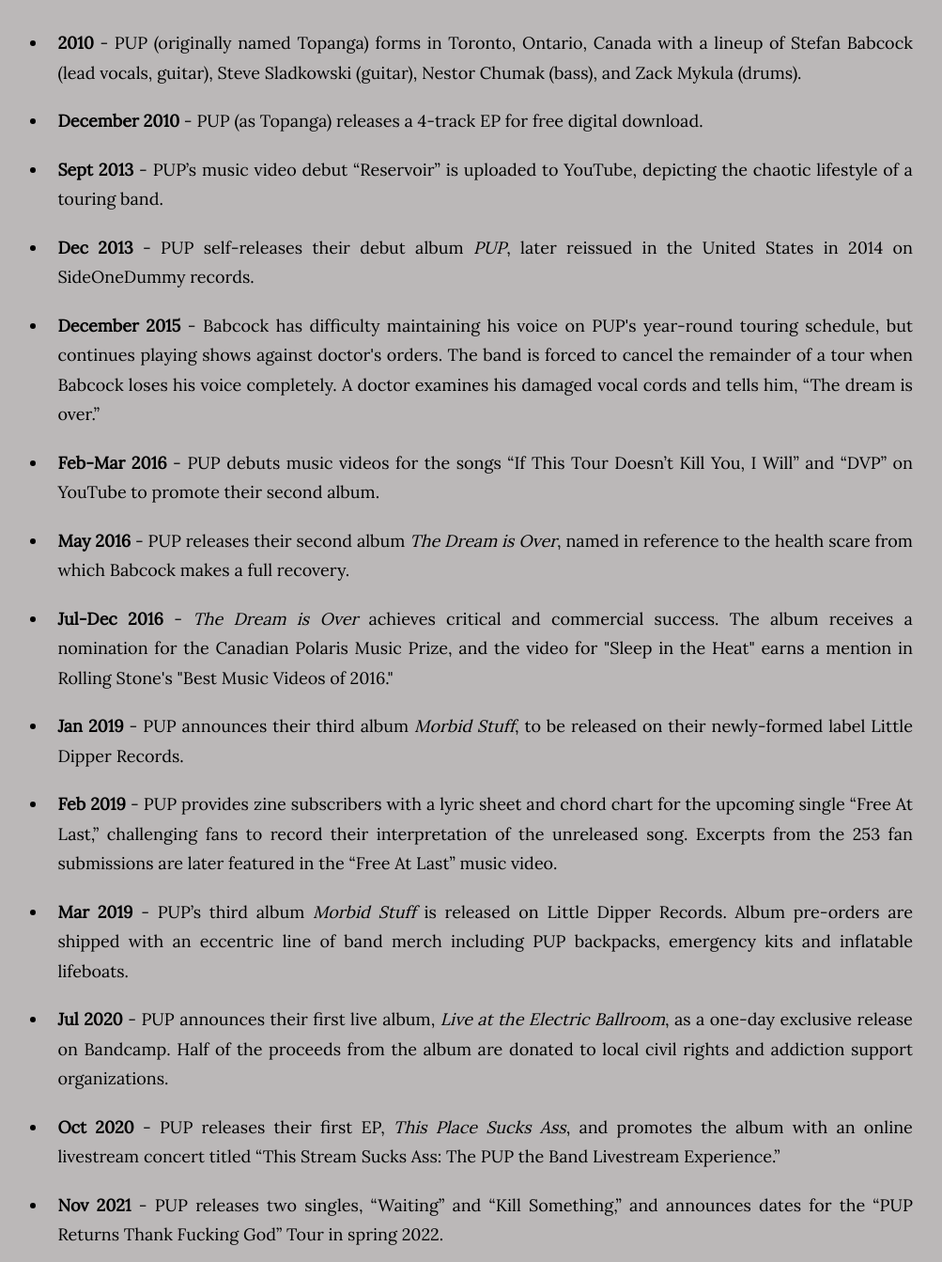
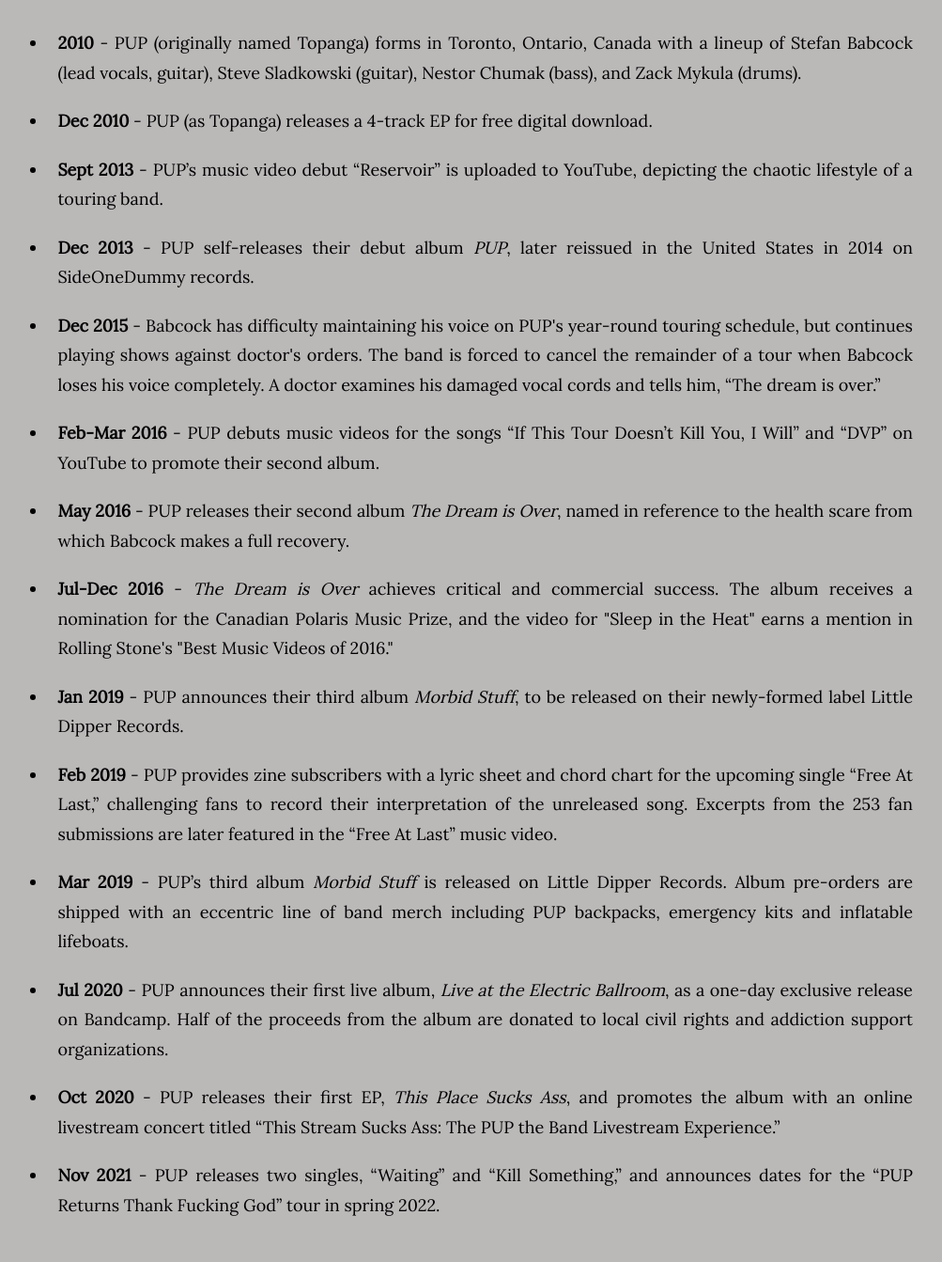
Before and after one commit to mcgrodk/pup-tribute, a plain HTML site: page index.html in a window 1280 px wide. Shown: the part 797-2140 px from the top of the page at 94% size, without its empty margins (123-1126 px from the left). Drawn offline with Linux system fonts and the light colour scheme.

Commit message:
Fixed capitalization/list style errors

```diff
--- a/index.html
+++ b/index.html
@@ -19,10 +19,10 @@
         <h2>A Morbid Timeline:</h2>
         <ul>
           <li><strong>2010</strong> - PUP (originally named Topanga) forms in Toronto, Ontario, Canada with a lineup of Stefan Babcock (lead vocals, guitar), Steve Sladkowski (guitar), Nestor Chumak (bass), and Zack Mykula (drums).</li>
-          <li><strong>December 2010</strong> - PUP (as Topanga) releases a 4-track EP for free digital download.
+          <li><strong>Dec 2010</strong> - PUP (as Topanga) releases a 4-track EP for free digital download.
           <li><strong>Sept 2013</strong> - PUP’s music video debut “Reservoir” is uploaded to YouTube, depicting the chaotic lifestyle of a touring band.         </li>
           <li><strong>Dec 2013</strong> - PUP self-releases their debut album <em>PUP</em>, later reissued in the United States in 2014 on SideOneDummy records.</li>
-          <li><strong>December 2015</strong> - Babcock has difficulty maintaining his voice on PUP's year-round touring schedule, but continues playing shows against doctor's orders. The band is forced to cancel the remainder of a tour when Babcock loses his voice completely. A doctor examines his damaged vocal cords and tells him, “The dream is over.”</li>
+          <li><strong>Dec 2015</strong> - Babcock has difficulty maintaining his voice on PUP's year-round touring schedule, but continues playing shows against doctor's orders. The band is forced to cancel the remainder of a tour when Babcock loses his voice completely. A doctor examines his damaged vocal cords and tells him, “The dream is over.”</li>
           <li><strong>Feb-Mar 2016</strong> - PUP debuts music videos for the songs “If This Tour Doesn’t Kill You, I Will” and “DVP” on YouTube to promote their second album.</li>
           <li><strong>May 2016</strong> - PUP releases their second album <em>The Dream is Over</em>, named in reference to the health scare from which Babcock makes a full recovery.</li>
           <li><strong>Jul-Dec 2016</strong> - <em>The Dream is Over</em> achieves critical and commercial success. The album receives a nomination for the Canadian Polaris Music Prize, and the video for "Sleep in the Heat" earns a mention in Rolling Stone's "Best Music Videos of 2016."</li>
@@ -31,7 +31,7 @@
           <li><strong>Mar 2019</strong> - PUP’s third album <em>Morbid Stuff</em> is released on Little Dipper Records. Album pre-orders are shipped with an eccentric line of band merch including PUP backpacks, emergency kits and inflatable lifeboats.</li>
           <li><strong>Jul 2020</strong> - PUP announces their first live album, <em>Live at the Electric Ballroom</em>, as a one-day exclusive release on Bandcamp. Half of the proceeds from the album are donated to local civil rights and addiction support organizations.</li>
           <li><strong>Oct 2020</strong> - PUP releases their first EP, <em>This Place Sucks Ass</em>, and promotes the album with an online livestream concert titled “This Stream Sucks Ass: The PUP the Band Livestream Experience.”</li>
-          <li><strong>Nov 2021</strong> - PUP releases two singles, “Waiting” and “Kill Something,” and announces dates for the “PUP Returns Thank Fucking God” Tour in spring 2022.</li>
+          <li><strong>Nov 2021</strong> - PUP releases two singles, “Waiting” and “Kill Something,” and announces dates for the “PUP Returns Thank Fucking God” tour in spring 2022.</li>
       </ul>
     </section>
       <div id="quote">
```
